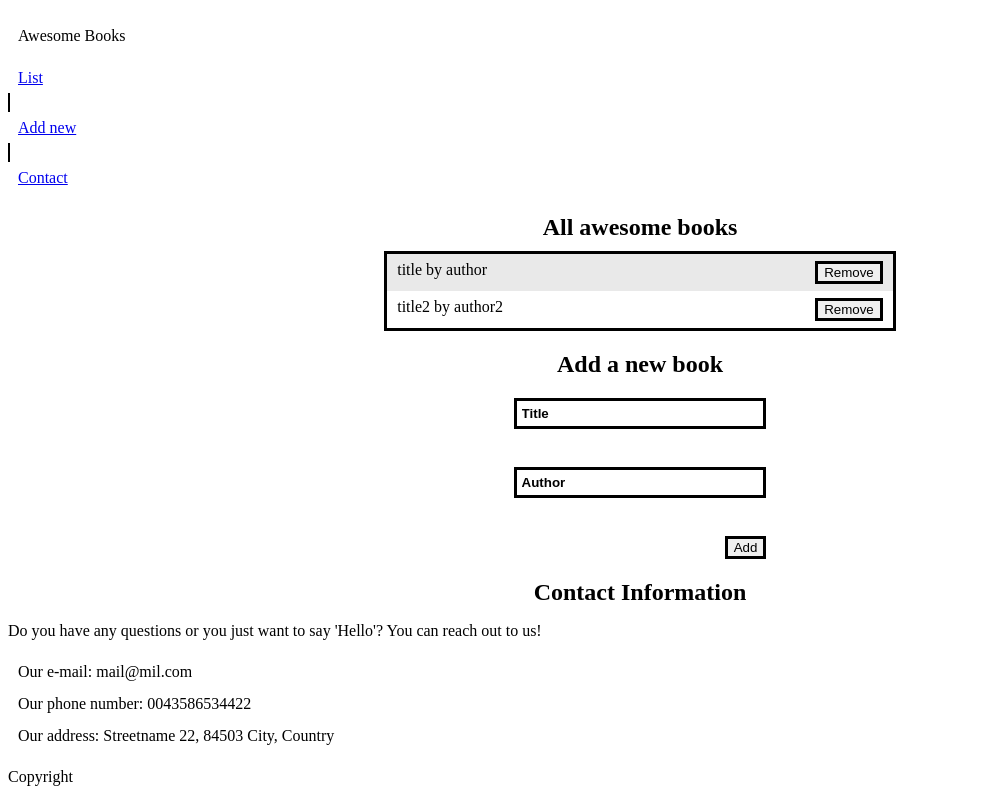
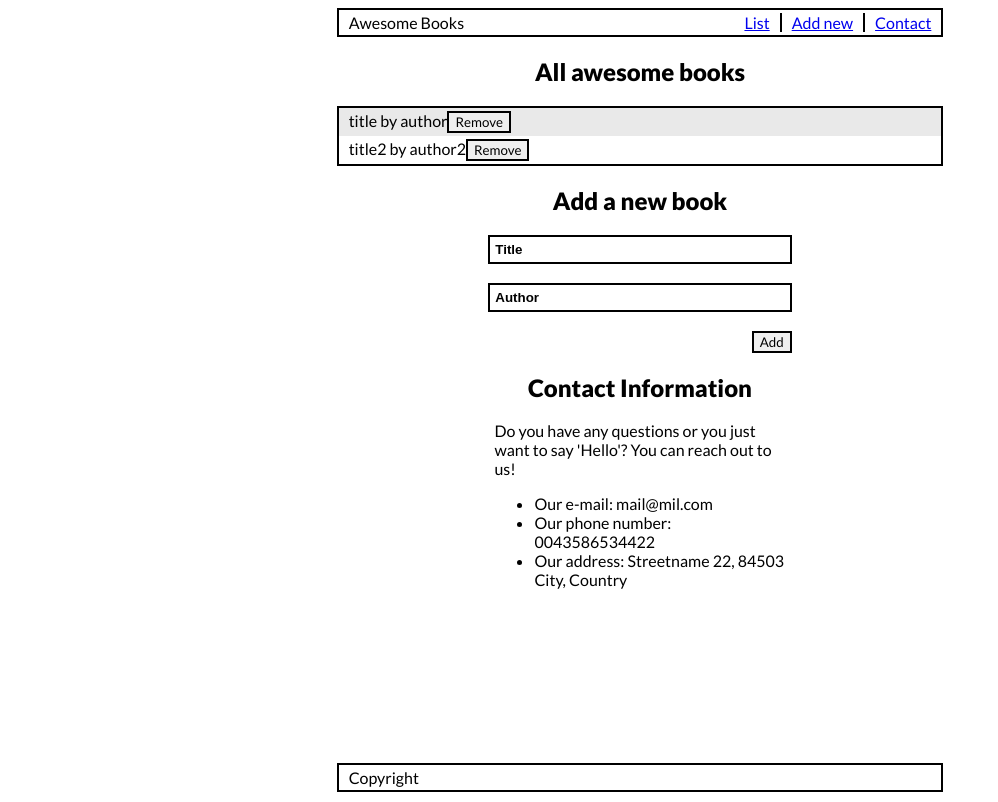
Before and after one commit to ehmaddd/awesome_books, a website: page index.html in a window 1280 px wide. Shown: the whole page, without its empty margins (0-998 px from the left). Drawn offline with Linux system fonts and the light colour scheme.

Commit message:
Add styles to book page

```diff
--- a/styles.css
+++ b/styles.css
@@ -1,64 +1,110 @@
-.title {
-  text-align: center;
-  margin-top: 20px;
-  margin-bottom: 10px;
+@import url('https://fonts.googleapis.com/css2?family=Lato:ital,wght@0,400;0,900;1,400&display=swap');
+
+body {
+  font-family: 'Lato', sans-serif;
 }
 
-.title2 {
-  text-align: center;
-  margin-top: 20px;
-}
-
-h1,
-h2 {
+#book-list {
+  padding: 0;
+  list-style: none;
   margin: 0;
 }
 
-ul {
+#date-time {
+  margin-left: auto;
+  width: fit-content;
+}
+
+nav ul {
+  display: flex;
+  justify-content: space-between;
+  margin: 0;
+  border: 2px solid black;
+  padding: 3px 10px;
   list-style: none;
-  padding: 0;
+}
+
+
+.nav-links {
+  display: flex;
+  gap: 10px;
+}
+
+p {
+  margin: 0;
+}
+
+.title {
+  text-align: center;
+}
+
+.deleteButton {
+  margin-left: auto;
 }
 
 #book-list {
-  max-width: 40%;
+  border: 2px solid black;
+}
+
+#book-list li {
+  display: flex;
+  padding: 3px 10px;
+}
+
+.footer {
+  border: 2px solid black;
+  padding: 3px 10px;
+  margin-top: 16px;
+}
+
+button {
+  font-family: inherit;
+  border: 2px solid black;
+}
+
+input {
   margin: 0 auto;
-  border: 3px solid black;
+  width: 100%;
+  box-sizing: border-box;
+  padding: 5px;
+  border: 2px solid black;
 }
 
 #book-form {
-  width: 20%;
+  width: 50%;
   margin: 0 auto;
   display: flex;
   flex-direction: column;
-  gap: 10px;
-}
-
-input {
-  box-sizing: border-box;
-  width: 100%;
-  padding: 5px;
-  border: 3px solid black;
-}
-
-button {
-  width: fit-content;
-  margin-left: auto;
-  border: 3px solid black;
-}
-
-.line {
-  border: 1px solid black;
-  width: 10%;
-  margin: 0 auto;
-  margin-top: 20px;
-}
-
-li {
-  display: flex;
-  padding: 7px 10px;
 }
 
 input::placeholder {
   font-weight: bold;
   color: black;
 }
+
+#add-book {
+  width: fit-content;
+  margin-left: auto;
+}
+
+.contact-container {
+  max-width: 48%;
+  margin: 0 auto;
+}
+
+.active {
+  color: blue;
+}
+
+.line {
+  border: 1px solid black;
+}
+
+.container {
+  display: flex;
+  flex-direction: column;
+  justify-content: space-between;
+  height: 98vh;
+  max-width: 48%;
+  margin: 0 auto;
+}
```
